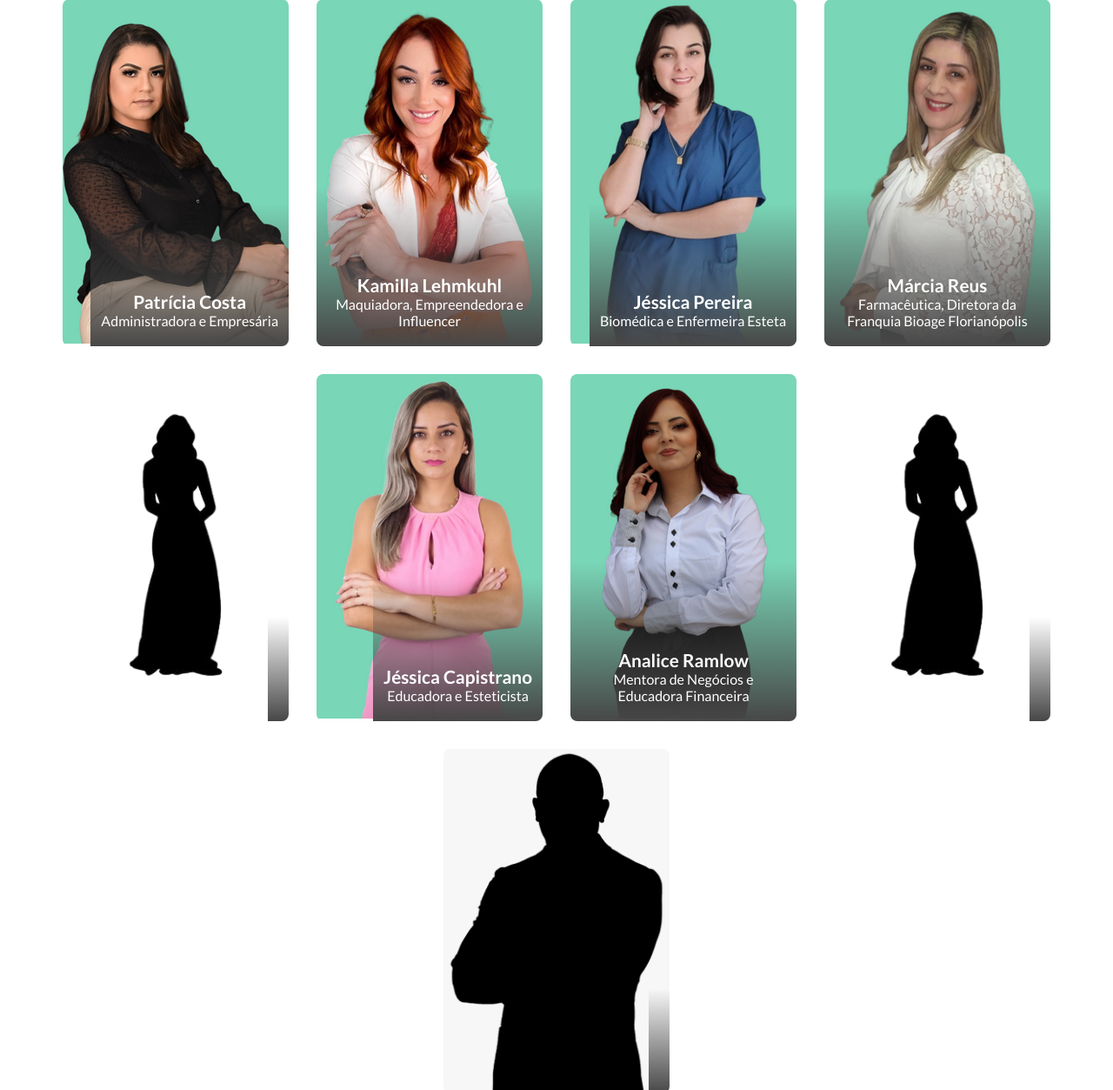
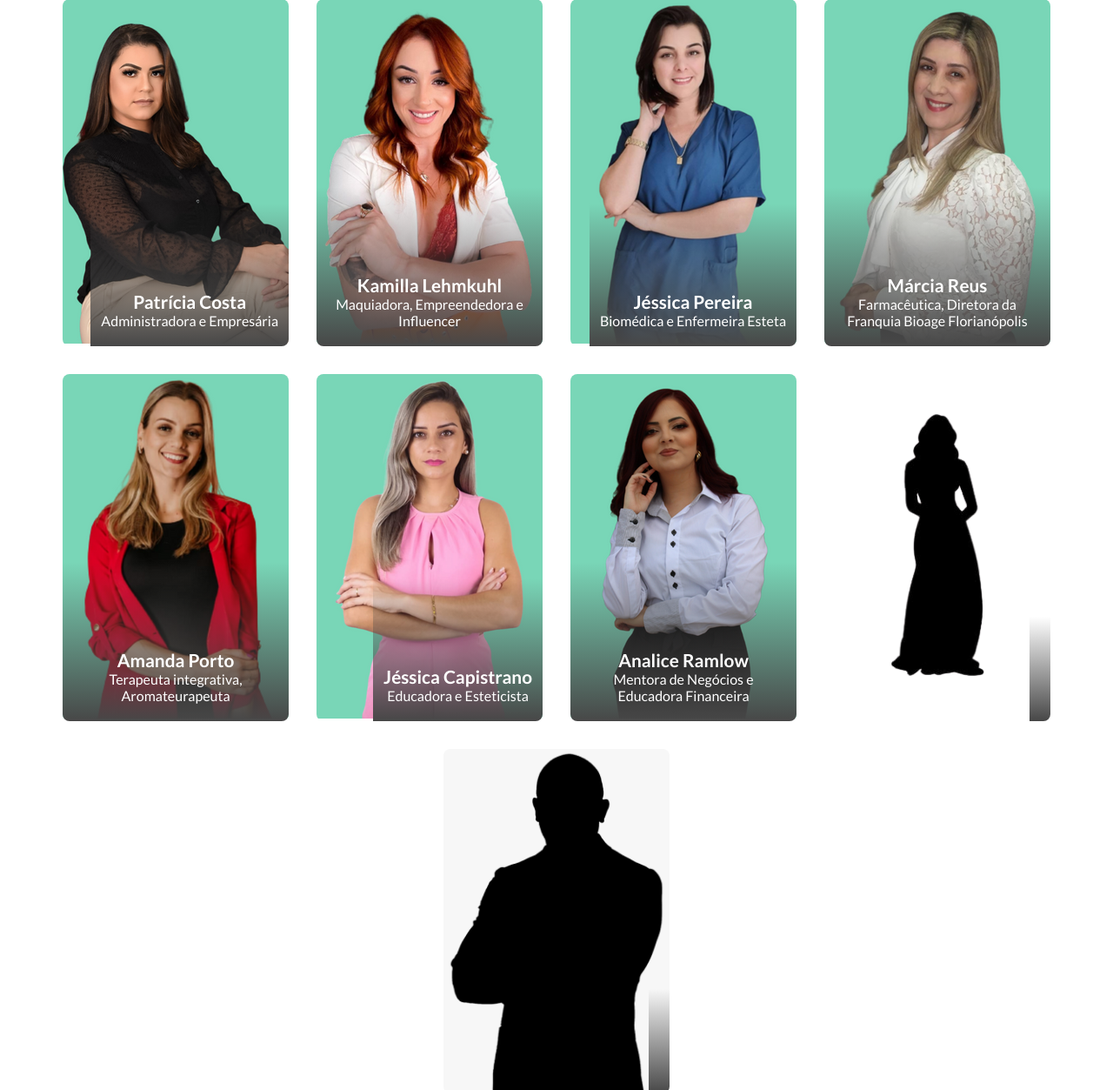
Before and after one commit to patrickhpgc/conexaoEmpreendedora, a PHP site: page / in a window 1280 px wide. Shown: the part 2294-3547 px from the top of the page at 87% size. Run offline with PHP 8.4, Linux system fonts and the light colour scheme; some libraries are stand-ins or nearby versions.

Commit message:
Adicionando novo palestrante

```diff
--- a/index.php
+++ b/index.php
@@ -283,21 +283,29 @@
                     </div>
 
                     <div class="card-4">
-                        <img src="assets/media/oculto-2.webp" alt="Oculto">
+                        <img src="assets/media/amanda.png" alt="Amanda Porto">
                         <div class="hover-description text-grey">
                             <div class="text-1">
                                 <p>
+                                    Amanda Porto,
+                                </p>
+                                <p class="mt-1">
+                                    Terapeuta integrativa.
+                                    Aromateurapeuta clínica.
+                                    Praticante de Barras de Access e outras ferramentas para pessoas que buscam mudar suas vidas a partir do autoconhecimento.
+
                                 </p>
                             </div>
-                            <div class="div-social" style="visibility:hidden">
-                                <a href="#" class="text-grey text-2" target="_blank"><i class="fa-brands fa-instagram mr-1"></i></a>
+                            <div class="div-social">
+                                <a href="https://www.instagram.com/amandaapoorto/" class="text-grey text-2" target="_blank"><i class="fa-brands fa-instagram mr-1"></i>amandaapoorto</a>
                             </div>
                         </div>
                         <div class="border-name text-white">
-                            <span class="text-2 text-bold"></span>
-                            <span></span>
+                            <span class="text-2 text-bold">Amanda Porto</span>
+                            <span>Terapeuta integrativa, Aromateurapeuta</span>
                         </div>
                     </div>
+
 
                     <div class="card-4">
                         <img src="assets/media/jessica.png" alt="Jéssica Capistrano">
```
Also changed, not shown: assets/media/amanda.png (added).
